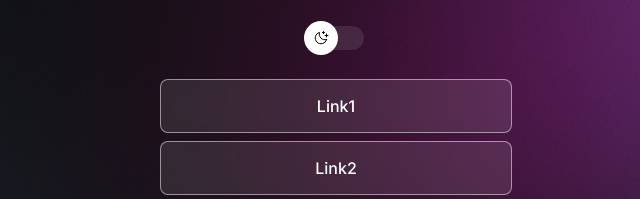
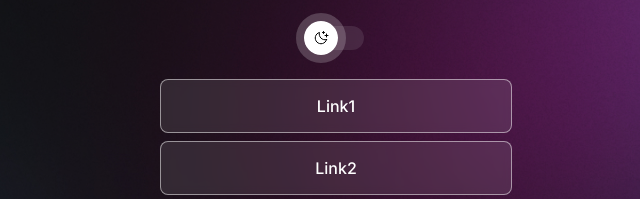
Before and after one commit to KaiqRodrigues/ProjetoDiscover, a plain HTML site: page index.html in a window 1280 px wide. In both pictures the pointer is over the button 625 px from the left and 283 px from the top of the page. Shown: the part 245-444 px from the top of the page, 304-944 px from the left. Drawn offline with nearby package versions, Linux system fonts and the light colour scheme.

Commit message:
hover do botao de tema

```diff
--- a/estilo.css
+++ b/estilo.css
@@ -54,6 +54,9 @@ body {
   transform: translateY(-50%);
 }
 
+#tema button:hover{
+  outline:8px solid var(--social-shadow);
+}
 .light #tema button {
   animation: slide-on 0.4s forwards;
 }
```
